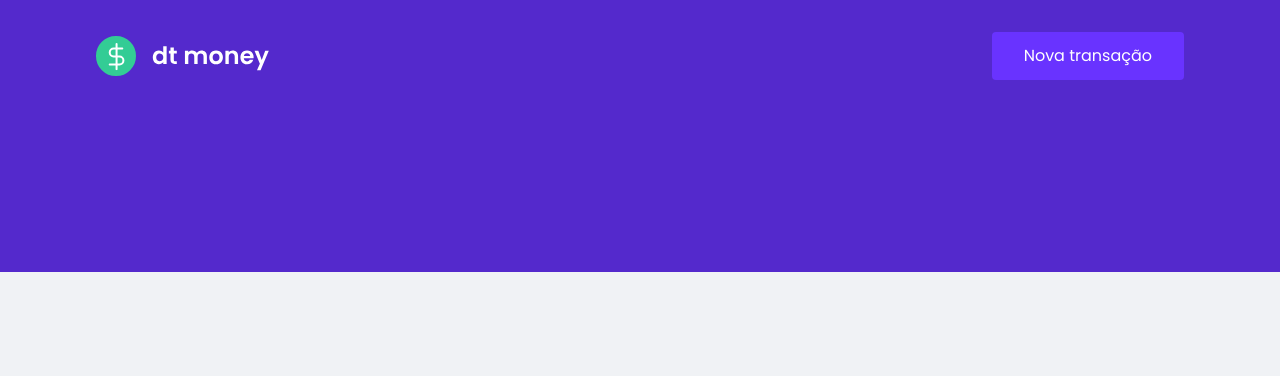
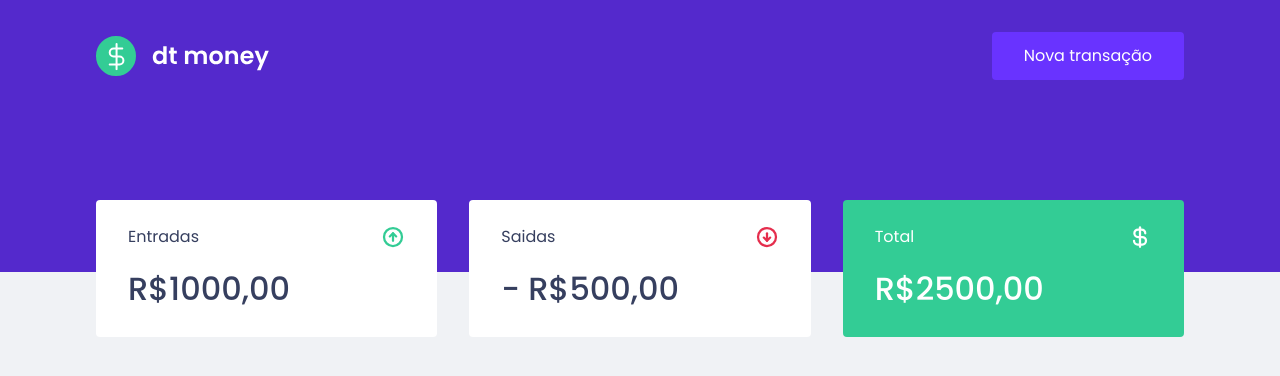
Before and after one commit to Jeffersoncharlles/yourfinance, a React (Vite) app in the folder web/: page / in a window 1280 px wide. Shown: the top 376 px of the page. Built offline with nearby package versions, Linux system fonts and the light colour scheme.

Commit message:
chore:create summary cards

```diff
--- a/web/src/App.tsx
+++ b/web/src/App.tsx
@@ -1,3 +1,4 @@
+import { Dashboard } from "./components/Dashboard"
 import { Header } from "./components/Header"
 
 export const App = () => {
@@ -5,6 +6,7 @@ export const App = () => {
   return (
     <>
       <Header />
+      <Dashboard />
     </>
   )
 }
--- /dev/null
+++ b/web/src/components/Dashboard/index.tsx
@@ -0,0 +1,14 @@
+import { Summary } from '../Summary';
+import {
+    Container,
+} from './styles';
+
+export const Dashboard = () => {
+
+    return (
+        <Container>
+            <Summary />
+
+        </Container>
+    );
+}
--- /dev/null
+++ b/web/src/components/Dashboard/styles.ts
@@ -0,0 +1,8 @@
+import styled from 'styled-components';
+
+export const Container = styled.main`
+    max-width: 1120px;
+    margin: 0 auto;
+    padding: 2.5rem 1rem;
+
+`;
--- /dev/null
+++ b/web/src/components/Summary/index.tsx
@@ -0,0 +1,41 @@
+import { ArrowCircleDown, ArrowCircleUp, CurrencyCircleDollar, CurrencyDollar } from 'phosphor-react';
+import {
+    Container,
+} from './styles';
+
+interface Props {
+    title: string
+    value: number
+}
+
+export const Summary = () => {
+
+    return (
+        <Container>
+            <div>
+                <header>
+                    <p>Entradas</p>
+                    <ArrowCircleUp size={24} weight="bold" color='#33CC95' />
+                </header>
+                <strong>R$1000,00</strong>
+            </div>
+
+            <div>
+                <header>
+                    <p>Saidas</p>
+                    <ArrowCircleDown size={24} weight="bold" color='#E52E4D' />
+                </header>
+                <strong> - R$500,00</strong>
+            </div>
+
+            <div className='highlight-background'>
+                <header>
+                    <p>Total</p>
+                    <CurrencyDollar size={24} weight="bold" color='#fff' />
+                </header>
+                <strong>R$2500,00</strong>
+            </div>
+
+        </Container>
+    );
+}
--- /dev/null
+++ b/web/src/components/Summary/styles.ts
@@ -0,0 +1,37 @@
+import styled from 'styled-components';
+
+export const Container = styled.div`
+    display: grid;
+    grid-template-columns: repeat(3,1fr);
+    gap: 2rem;
+    margin-top: -7rem;
+
+
+    div {
+        background: var(--shape);
+        padding: 1.5rem 2rem;
+        border-radius: 0.25rem;
+        color: var(--text-title);
+
+        header{
+            display: flex;
+            align-items: center;
+            justify-content: space-between;
+        }
+
+        strong {
+            display: block;
+            margin-top: 1rem;
+            font-size: 2rem;
+            font-weight: 500;
+            line-height: 3rem;
+        }
+
+        &.highlight-background{
+        background: var(--green);
+        color: var(--shape);
+    }
+    }
+
+
+`;
--- /dev/null
+++ b/web/src/components/TransactionsTable/styles.ts
@@ -0,0 +1,5 @@
+import styled from 'styled-components';
+
+export const Container = styled.div`
+
+`;
--- a/web/src/styles/GlobalStyles.ts
+++ b/web/src/styles/GlobalStyles.ts
@@ -11,6 +11,7 @@ export const GlobalStyle = createGlobalStyle`
     --text-title:#363f5f;
     --text-body:#969cb3;
     --shape:#ffff;
+    --green:#33CC95;
 }
 
 //reset
```
Also changed, not shown: web/src/components/TransactionsTable/index.tsx (added, +12 -0 lines).
